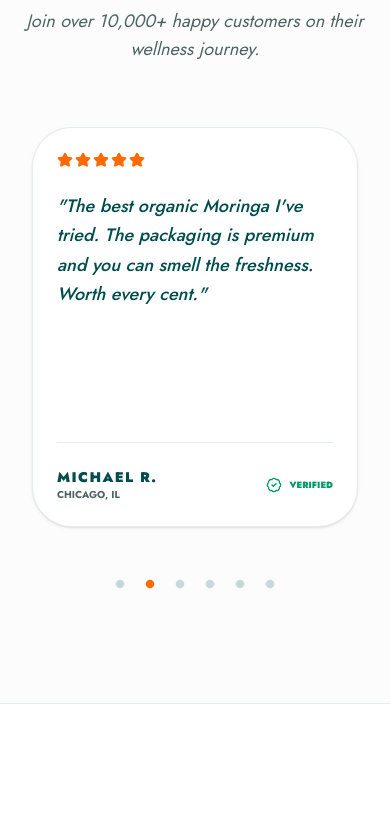
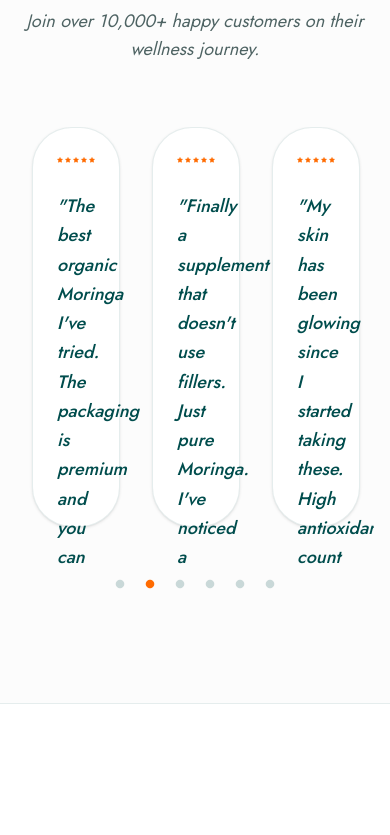
Before and after one commit to Hye-Aashish/ruchi-veda, a React (Vite) app: page / in a window 390 px wide. Shown: the part 7640-8475 px from the top of the page. Built offline with nearby package versions, Linux system fonts and the light colour scheme.

Commit message:
Robust mobile-first fix for testimonials: explicitly set 1 card and mobileFirst: true.

```diff
--- a/src/app/App.tsx
+++ b/src/app/App.tsx
@@ -123,16 +123,17 @@ export default function App() {
     dots: true,
     infinite: true,
     speed: 500,
-    slidesToShow: 3, // Default for PC (> 1024px)
+    slidesToShow: 1, // MOBILE FIRST: Default to 1 card
     slidesToScroll: 1,
     arrows: false,
     autoplay: true,
     autoplaySpeed: 5000,
+    mobileFirst: true, // Enable min-width logic
     responsive: [
       {
-        breakpoint: 1024, // Screen <= 1024px (Tablets & Mobiles)
+        breakpoint: 1024, // Screen >= 1024px
         settings: {
-          slidesToShow: 1,
+          slidesToShow: 3,
           slidesToScroll: 1,
         }
       }
```
